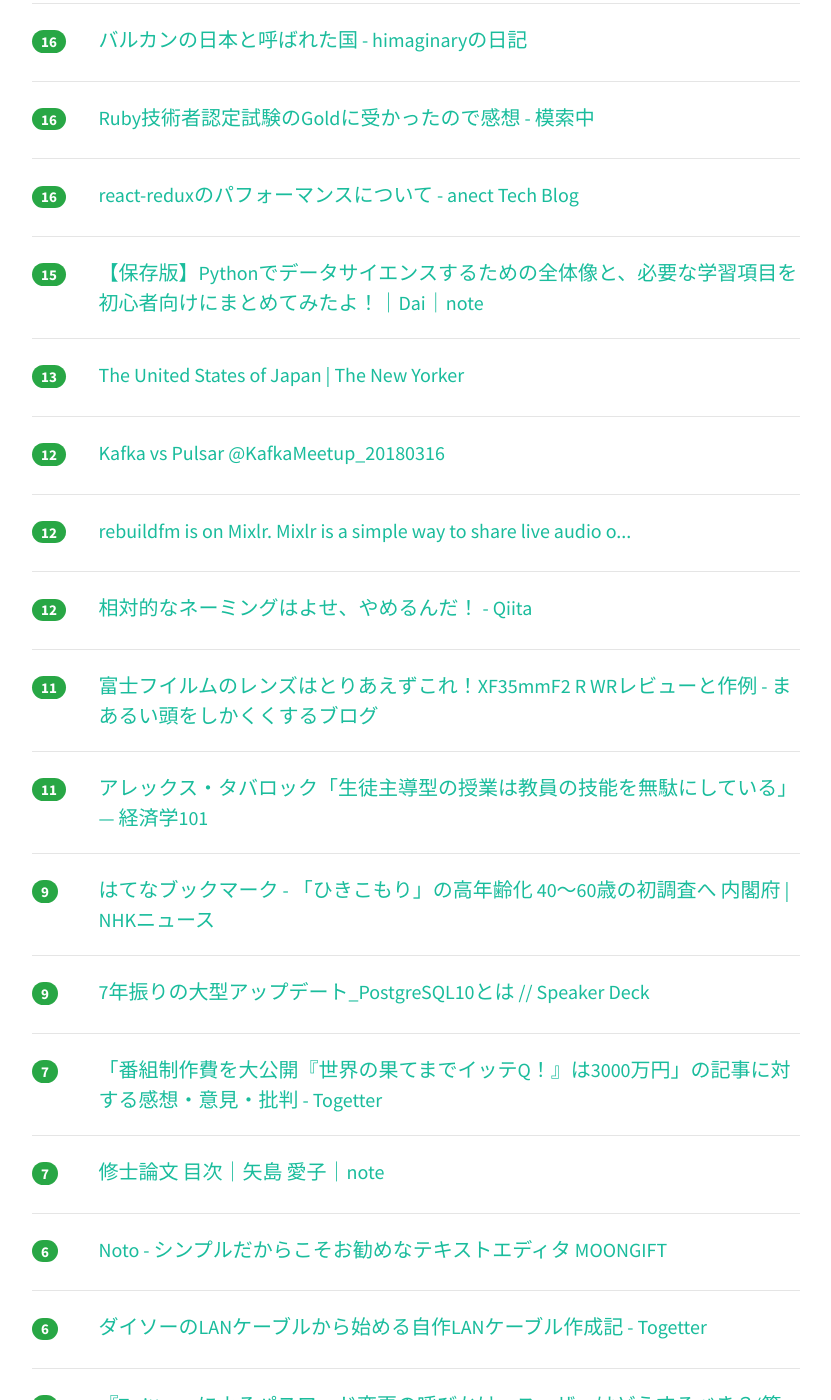
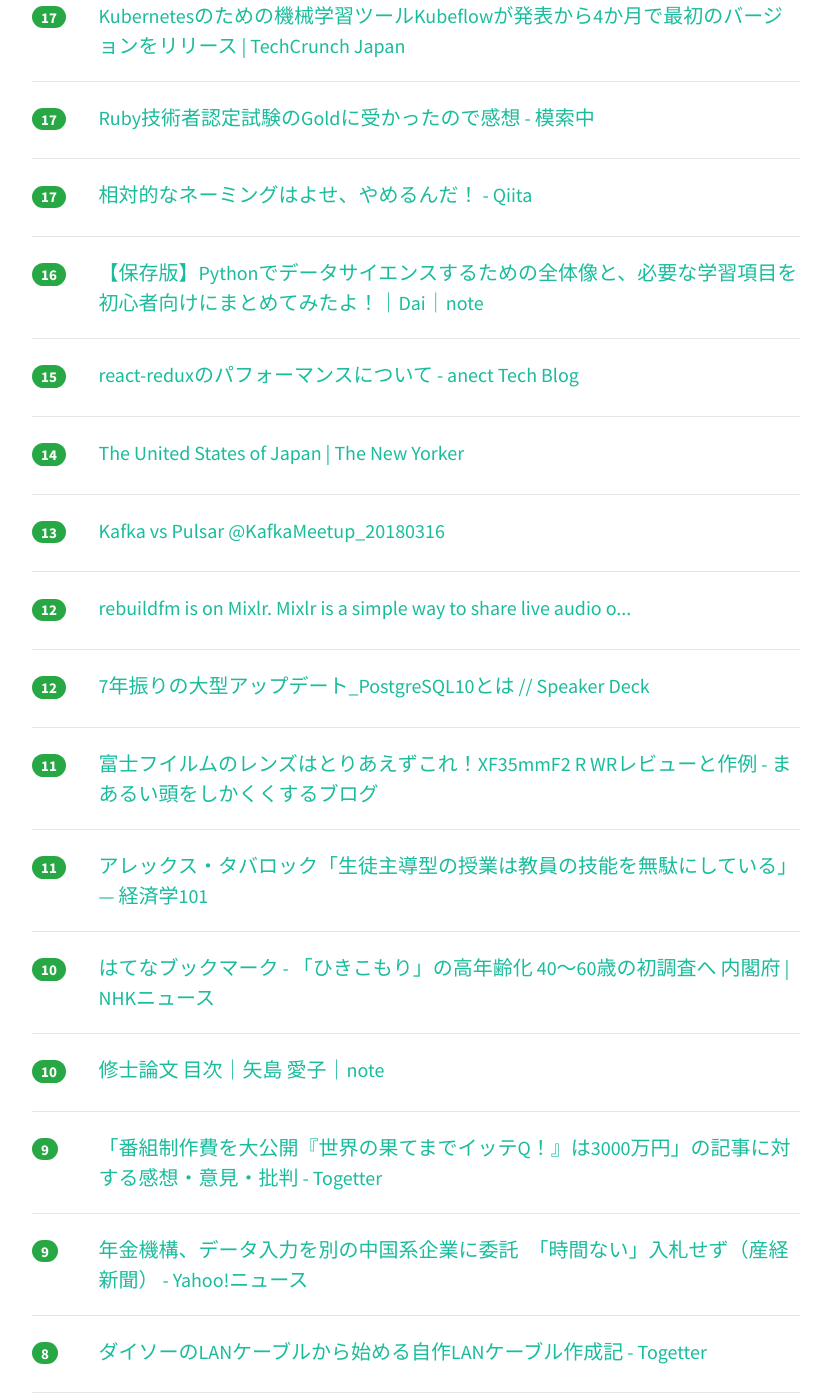
Before and after one commit to yatta47/hatena-matome-site, a Jekyll site: the page built from _posts/2018-05-06-hatena.md, in a window 1280 px wide and 1400 px high, scrolled down 1497 px. Shown: the whole window, without its empty margins (224-1055 px from the left). Built offline with Jekyll 4.4.1, drawn with Linux system fonts in a browser that asks for light colours; nearby versions of some CDN libraries; some of the changed text lies outside the part shown.

Commit message:
Updated 2018-05-06

```diff
--- a/_posts/2018-05-06-hatena.md
+++ b/_posts/2018-05-06-hatena.md
@@ -1,10 +1,10 @@
 ---
 layout: post
 title:  "2018-05-06 はてぶIT"
-date:   2018-05-06 12:02:24
+date:   2018-05-06 13:02:52
 tags: [it-hotentry]
 ---
-29 件のデータあり
+35 件のデータあり
 
 <hr><div class="row">
 <div class="col-1"><span class="badge badge-pill badge-success h2">315</span></div>
@@ -12,22 +12,32 @@ tags: [it-hotentry]
 </div>
 <hr>
 <div class="row">
-<div class="col-1"><span class="badge badge-pill badge-success h2">117</span></div>
+<div class="col-1"><span class="badge badge-pill badge-success h2">154</span></div>
 <div class="col-11"><a href='http://kawango.hatenablog.com/entry/2018/05/06/044139' target='_blank'>半匿名でぼくが決めているルール - 続・はてなポイント３万を使い切るまで死なない日記</a></div>
 </div>
 <hr>
 <div class="row">
-<div class="col-1"><span class="badge badge-pill badge-success h2">69</span></div>
+<div class="col-1"><span class="badge badge-pill badge-success h2">81</span></div>
 <div class="col-11"><a href='https://qiita.com/masayoshimatsuo/items/c89ce50052dd134f298e' target='_blank'>プログラミングなんて大嫌いだ - Qiita</a></div>
 </div>
 <hr>
 <div class="row">
-<div class="col-1"><span class="badge badge-pill badge-success h2">33</span></div>
+<div class="col-1"><span class="badge badge-pill badge-success h2">73</span></div>
 <div class="col-11"><a href='http://hagex.hatenadiary.jp/entry/2018/05/06/083000' target='_blank'>田端信太郎氏が梅木雄平さんの出会い系プロフを晒して大げんか - Hagex-day info</a></div>
 </div>
 <hr>
 <div class="row">
-<div class="col-1"><span class="badge badge-pill badge-success h2">27</span></div>
+<div class="col-1"><span class="badge badge-pill badge-success h2">32</span></div>
+<div class="col-11"><a href='https://qiita.com/minakawa-daiki/items/1d7b840c0850ec7c834c' target='_blank'>学生でもできる！Webサービスの開発・リリースするまでの道のり - Qiita</a></div>
+</div>
+<hr>
+<div class="row">
+<div class="col-1"><span class="badge badge-pill badge-success h2">31</span></div>
+<div class="col-11"><a href='https://yoskhdia.hatenablog.com/entry/2018/05/05/235452' target='_blank'>そのトランザクションは果たして本当にトランザクションなのだろうか？ - yoskhdia’s diary</a></div>
+</div>
+<hr>
+<div class="row">
+<div class="col-1"><span class="badge badge-pill badge-success h2">28</span></div>
 <div class="col-11"><a href='https://note.mu/iritec/n/nf1583691b225' target='_blank'>フリーエンジニアがコネなしの状態から、月200万を安定して稼げるようになるまでの話｜入江 慎吾 ⚡ サービス開発だけで生きていく｜note</a></div>
 </div>
 <hr>
@@ -37,17 +47,7 @@ tags: [it-hotentry]
 </div>
 <hr>
 <div class="row">
-<div class="col-1"><span class="badge badge-pill badge-success h2">25</span></div>
-<div class="col-11"><a href='https://yoskhdia.hatenablog.com/entry/2018/05/05/235452' target='_blank'>そのトランザクションは果たして本当にトランザクションなのだろうか？ - yoskhdia’s diary</a></div>
-</div>
-<hr>
-<div class="row">
-<div class="col-1"><span class="badge badge-pill badge-success h2">25</span></div>
-<div class="col-11"><a href='https://qiita.com/minakawa-daiki/items/1d7b840c0850ec7c834c' target='_blank'>学生でもできる！Webサービスの開発・リリースするまでの道のり - Qiita</a></div>
-</div>
-<hr>
-<div class="row">
-<div class="col-1"><span class="badge badge-pill badge-success h2">22</span></div>
+<div class="col-1"><span class="badge badge-pill badge-success h2">23</span></div>
 <div class="col-11"><a href='http://www.worqlip.jp/entry/mercari' target='_blank'>メルカリに転職したいときはどうすればいいの？会社の特徴や仕事内容をチェック - WORQLIP</a></div>
 </div>
 <hr>
@@ -57,42 +57,47 @@ tags: [it-hotentry]
 </div>
 <hr>
 <div class="row">
+<div class="col-1"><span class="badge badge-pill badge-success h2">19</span></div>
+<div class="col-11"><a href='http://d.hatena.ne.jp/himaginary/20180505/Communist_robot_dreams' target='_blank'>バルカンの日本と呼ばれた国 - himaginaryの日記</a></div>
+</div>
+<hr>
+<div class="row">
 <div class="col-1"><span class="badge badge-pill badge-success h2">18</span></div>
+<div class="col-11"><a href='http://ascii.jp/elem/000/001/672/1672414/' target='_blank'>ASCII.jp：電子書籍・電子コミックはココで買え!! 注目ストア＆アプリを徹底比較 (1/5)</a></div>
+</div>
+<hr>
+<div class="row">
+<div class="col-1"><span class="badge badge-pill badge-success h2">17</span></div>
 <div class="col-11"><a href='https://jp.techcrunch.com/2018/05/05/2018-05-04-google-kubeflow-machine-learning-for-kubernetes-begins-to-take-shape/' target='_blank'>Kubernetesのための機械学習ツールKubeflowが発表から4か月で最初のバージョンをリリース | TechCrunch Japan</a></div>
 </div>
 <hr>
 <div class="row">
-<div class="col-1"><span class="badge badge-pill badge-success h2">16</span></div>
-<div class="col-11"><a href='http://ascii.jp/elem/000/001/672/1672414/' target='_blank'>ASCII.jp：電子書籍・電子コミックはココで買え!! 注目ストア＆アプリを徹底比較 (1/5)</a></div>
+<div class="col-1"><span class="badge badge-pill badge-success h2">17</span></div>
+<div class="col-11"><a href='http://www.yuki3738.net/entry/ruby-gold' target='_blank'>Ruby技術者認定試験のGoldに受かったので感想 - 模索中</a></div>
+</div>
+<hr>
+<div class="row">
+<div class="col-1"><span class="badge badge-pill badge-success h2">17</span></div>
+<div class="col-11"><a href='https://qiita.com/hecateball/items/6aade3ece111ea7b8c43' target='_blank'>相対的なネーミングはよせ、やめるんだ！ - Qiita</a></div>
 </div>
 <hr>
 <div class="row">
 <div class="col-1"><span class="badge badge-pill badge-success h2">16</span></div>
-<div class="col-11"><a href='http://d.hatena.ne.jp/himaginary/20180505/Communist_robot_dreams' target='_blank'>バルカンの日本と呼ばれた国 - himaginaryの日記</a></div>
+<div class="col-11"><a href='https://ift.tt/2HRiCNp' target='_blank'>【保存版】Pythonでデータサイエンスするための全体像と、必要な学習項目を初心者向けにまとめてみたよ！｜Dai｜note</a></div>
 </div>
 <hr>
 <div class="row">
-<div class="col-1"><span class="badge badge-pill badge-success h2">16</span></div>
-<div class="col-11"><a href='http://www.yuki3738.net/entry/ruby-gold' target='_blank'>Ruby技術者認定試験のGoldに受かったので感想 - 模索中</a></div>
-</div>
-<hr>
-<div class="row">
-<div class="col-1"><span class="badge badge-pill badge-success h2">16</span></div>
+<div class="col-1"><span class="badge badge-pill badge-success h2">15</span></div>
 <div class="col-11"><a href='http://anect.hatenablog.com/entry/2018/04/05/124654' target='_blank'>react-reduxのパフォーマンスについて - anect Tech Blog</a></div>
 </div>
 <hr>
 <div class="row">
-<div class="col-1"><span class="badge badge-pill badge-success h2">15</span></div>
-<div class="col-11"><a href='https://ift.tt/2HRiCNp' target='_blank'>【保存版】Pythonでデータサイエンスするための全体像と、必要な学習項目を初心者向けにまとめてみたよ！｜Dai｜note</a></div>
+<div class="col-1"><span class="badge badge-pill badge-success h2">14</span></div>
+<div class="col-11"><a href='https://www.newyorker.com/culture/culture-desk/the-united-states-of-japan' target='_blank'>The United States of Japan | The New Yorker</a></div>
 </div>
 <hr>
 <div class="row">
 <div class="col-1"><span class="badge badge-pill badge-success h2">13</span></div>
-<div class="col-11"><a href='https://www.newyorker.com/culture/culture-desk/the-united-states-of-japan' target='_blank'>The United States of Japan | The New Yorker</a></div>
-</div>
-<hr>
-<div class="row">
-<div class="col-1"><span class="badge badge-pill badge-success h2">12</span></div>
 <div class="col-11"><a href='https://www.slideshare.net/NozomiKurihara1/kafka-vs-pulsar-kafkameetup20180316' target='_blank'>Kafka vs Pulsar @KafkaMeetup_20180316</a></div>
 </div>
 <hr>
@@ -103,7 +108,7 @@ tags: [it-hotentry]
 <hr>
 <div class="row">
 <div class="col-1"><span class="badge badge-pill badge-success h2">12</span></div>
-<div class="col-11"><a href='https://qiita.com/hecateball/items/6aade3ece111ea7b8c43' target='_blank'>相対的なネーミングはよせ、やめるんだ！ - Qiita</a></div>
+<div class="col-11"><a href='https://speakerdeck.com/takahashiikki/7nian-zhen-rifalseda-xing-atuhuteto-postgresql10toha' target='_blank'>7年振りの大型アップデート_PostgreSQL10とは // Speaker Deck</a></div>
 </div>
 <hr>
 <div class="row">
@@ -117,23 +122,28 @@ tags: [it-hotentry]
 </div>
 <hr>
 <div class="row">
-<div class="col-1"><span class="badge badge-pill badge-success h2">9</span></div>
+<div class="col-1"><span class="badge badge-pill badge-success h2">10</span></div>
 <div class="col-11"><a href='http://b.hatena.ne.jp/entry/s/www3.nhk.or.jp/news/html/20180505/k10011427791000.html' target='_blank'>はてなブックマーク - 「ひきこもり」の高年齢化 40～60歳の初調査へ 内閣府 | NHKニュース</a></div>
 </div>
 <hr>
 <div class="row">
-<div class="col-1"><span class="badge badge-pill badge-success h2">9</span></div>
-<div class="col-11"><a href='https://speakerdeck.com/takahashiikki/7nian-zhen-rifalseda-xing-atuhuteto-postgresql10toha' target='_blank'>7年振りの大型アップデート_PostgreSQL10とは // Speaker Deck</a></div>
+<div class="col-1"><span class="badge badge-pill badge-success h2">10</span></div>
+<div class="col-11"><a href='https://note.mu/teaist12/n/nf38c0262157c' target='_blank'>修士論文 目次｜矢島 愛子｜note</a></div>
 </div>
 <hr>
 <div class="row">
-<div class="col-1"><span class="badge badge-pill badge-success h2">7</span></div>
+<div class="col-1"><span class="badge badge-pill badge-success h2">9</span></div>
 <div class="col-11"><a href='https://togetter.com/li/1224490' target='_blank'>「番組制作費を大公開『世界の果てまでイッテQ！』は3000万円」の記事に対する感想・意見・批判 - Togetter</a></div>
 </div>
 <hr>
 <div class="row">
-<div class="col-1"><span class="badge badge-pill badge-success h2">7</span></div>
-<div class="col-11"><a href='https://note.mu/teaist12/n/nf38c0262157c' target='_blank'>修士論文 目次｜矢島 愛子｜note</a></div>
+<div class="col-1"><span class="badge badge-pill badge-success h2">9</span></div>
+<div class="col-11"><a href='https://headlines.yahoo.co.jp/hl?a=20180506-00000000-san-hlth' target='_blank'>年金機構、データ入力を別の中国系企業に委託　「時間ない」入札せず（産経新聞） - Yahoo!ニュース</a></div>
+</div>
+<hr>
+<div class="row">
+<div class="col-1"><span class="badge badge-pill badge-success h2">8</span></div>
+<div class="col-11"><a href='https://togetter.com/li/1224606' target='_blank'>ダイソーのLANケーブルから始める自作LANケーブル作成記 - Togetter</a></div>
 </div>
 <hr>
 <div class="row">
@@ -143,7 +153,12 @@ tags: [it-hotentry]
 <hr>
 <div class="row">
 <div class="col-1"><span class="badge badge-pill badge-success h2">6</span></div>
-<div class="col-11"><a href='https://togetter.com/li/1224606' target='_blank'>ダイソーのLANケーブルから始める自作LANケーブル作成記 - Togetter</a></div>
+<div class="col-11"><a href='https://www.asahi.com/articles/ASL5561G2L55UTIL011.html' target='_blank'>木を売ると損失が表に　悩む県「お金が消えるのと同じ」：朝日新聞デジタル</a></div>
+</div>
+<hr>
+<div class="row">
+<div class="col-1"><span class="badge badge-pill badge-success h2">6</span></div>
+<div class="col-11"><a href='http://zen.seesaa.net/article/458944317.html' target='_blank'>メディア・パブ: 米ニュースメディアが相次ぎ打ち上げる「ポッドキャスト」の新番組、聴取デバイスに「スマートスピーカー」も加わりすそ野拡大へ</a></div>
 </div>
 <hr>
 <div class="row">
@@ -151,3 +166,18 @@ tags: [it-hotentry]
 <div class="col-11"><a href='https://news.yahoo.co.jp/byline/shinoharashuji/20180505-00084872/' target='_blank'>『Twitter』によるパスワード変更の呼びかけ。ユーザーはどうするべき？(篠原修司) - 個人 - Yahoo!ニュース</a></div>
 </div>
 <hr>
+<div class="row">
+<div class="col-1"><span class="badge badge-pill badge-success h2">5</span></div>
+<div class="col-11"><a href='https://read.acloud.guru/node-is-the-wrong-runtime-for-serverless-jk-c69595f6a8eb' target='_blank'>Node is the WRONG runtime for serverless – A Cloud Guru</a></div>
+</div>
+<hr>
+<div class="row">
+<div class="col-1"><span class="badge badge-pill badge-success h2">4</span></div>
+<div class="col-11"><a href='http://blog.livedoor.jp/blackwingcat/archives/1966939.html' target='_blank'>【悲報】トレンドマイクロ、北朝鮮に技術提供してた証拠が出てきてしまいごまかす羽目に - Windows 2000 Blog</a></div>
+</div>
+<hr>
+<div class="row">
+<div class="col-1"><span class="badge badge-pill badge-success h2">4</span></div>
+<div class="col-11"><a href='http://web.stanford.edu/~boyd/vmls/' target='_blank'>Introduction to Applied Linear Algebra – Vectors, Matrices, and Least Squares</a></div>
+</div>
+<hr>
```
